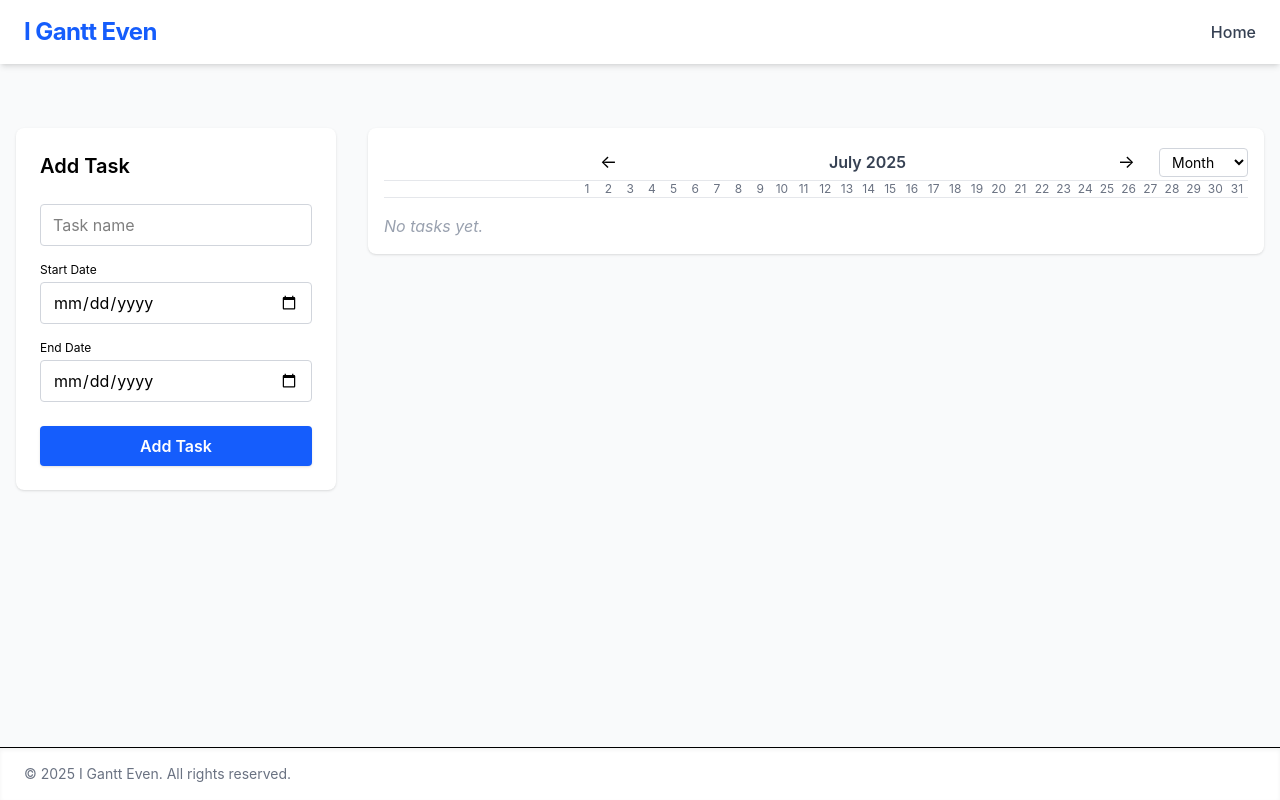
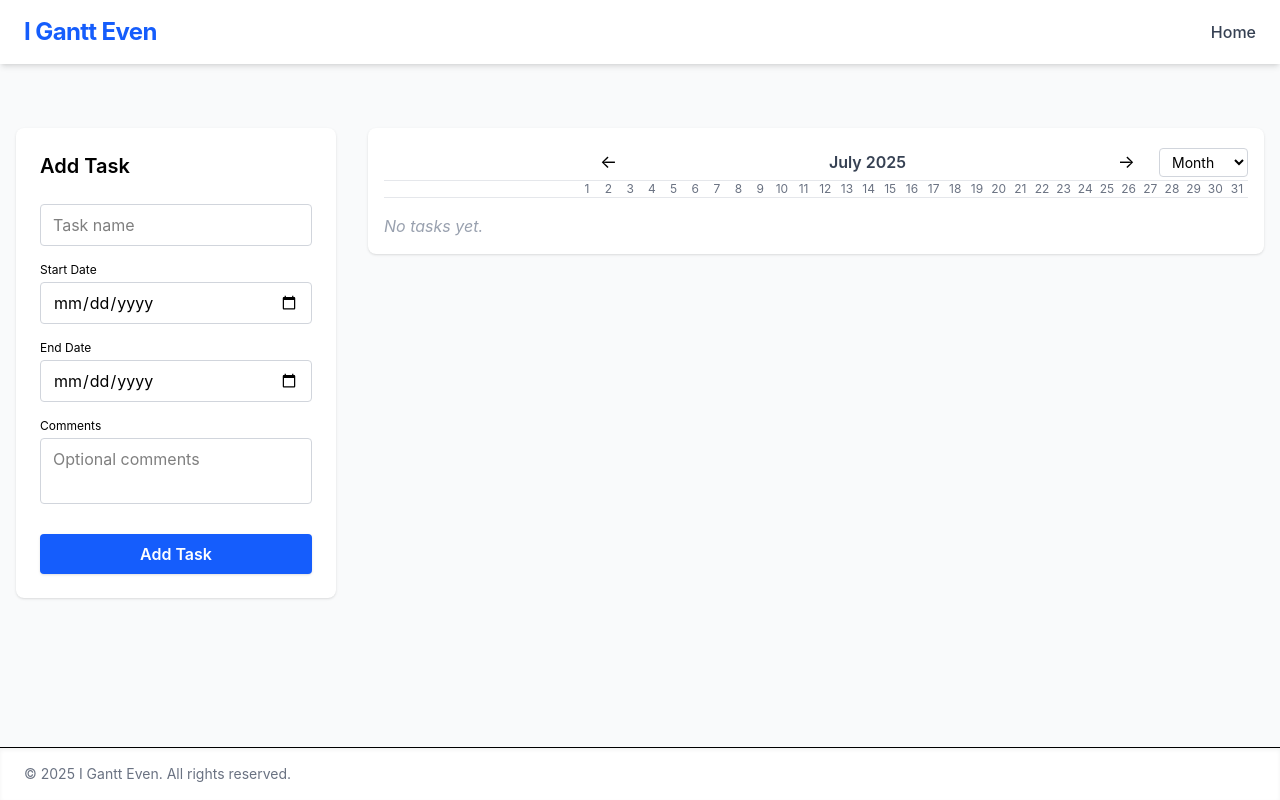
Before and after one commit to pbredenberg/i-gantt-even, a Vue app: page / in a window 1280 px wide. Built offline with nearby package versions, Linux system fonts and the light colour scheme.

Commit message:
sub(feat): accept comments in the new task form

```diff
--- a/src/views/HomeView.vue
+++ b/src/views/HomeView.vue
@@ -8,13 +8,15 @@ const store = useTasksStore();
 const name = ref('');
 const start = ref('');
 const end = ref('');
+const comments = ref('');
 
 function addTask() {
   if (!name.value || !start.value || !end.value) return;
-  store.addTask({ name: name.value, start: start.value, end: end.value });
+  store.addTask({ name: name.value, start: start.value, end: end.value, comments: comments.value });
   name.value = '';
   start.value = '';
   end.value = '';
+  comments.value = '';
 }
 </script>
 
@@ -53,6 +55,15 @@ function addTask() {
           />
         </div>
       </div>
+      <div class="flex-1">
+        <label class="block text-xs mb-1">Comments</label>
+        <textarea
+          v-model="comments"
+          placeholder="Optional comments"
+          class="border border-gray-300 rounded px-3 py-2 focus:outline-none focus:ring-2 focus:ring-blue-200 transition bg-white w-full resize-none"
+          rows="2"
+        />
+      </div>
       <button
         type="submit"
         class="px-4 py-2 rounded font-semibold shadow-sm transition bg-blue-600 text-white hover:bg-blue-700 w-full mt-2"
```
